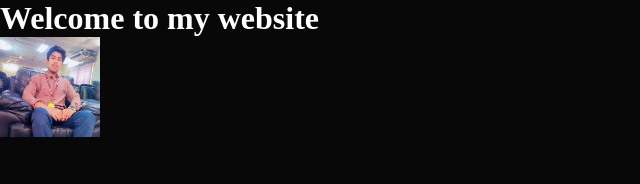
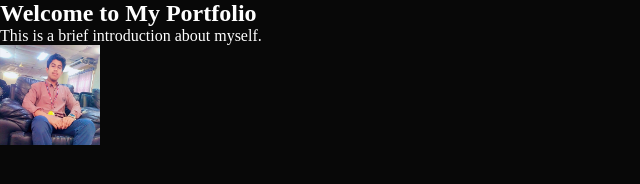
Before and after one commit to sharmin7677/My-portfolio, a plain HTML site: page index.html in a window 1280 px wide. Shown: the whole page, without its empty margins (0-640 px from the left). Drawn offline with Linux system fonts and the light colour scheme.

Commit message:
added home section

```diff
--- a/index.html
+++ b/index.html
@@ -7,7 +7,10 @@
     <link rel="stylesheet" href="styles.css">
 </head>
 <body>
-  <h1>Welcome to my website</h1>
+    <section id="home">
+        <h1>Welcome to My Portfolio</h1>
+        <p>This is a brief introduction about myself.</p>
+    </section>
   <div id="header"></div>
 </body>
 </html>
```
